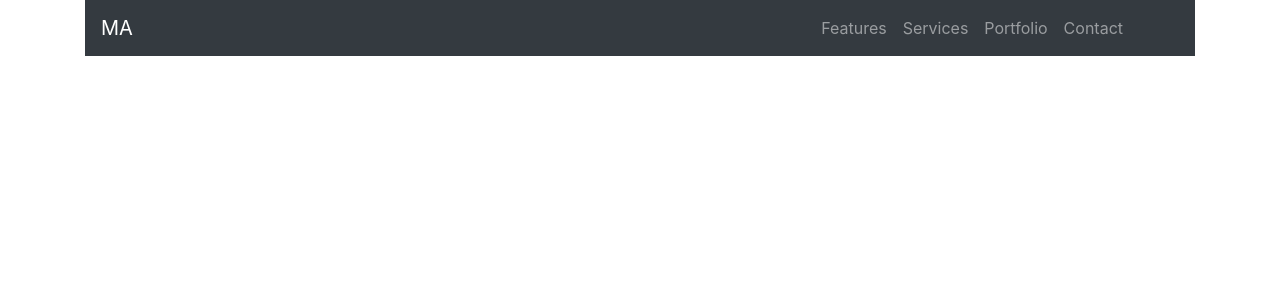
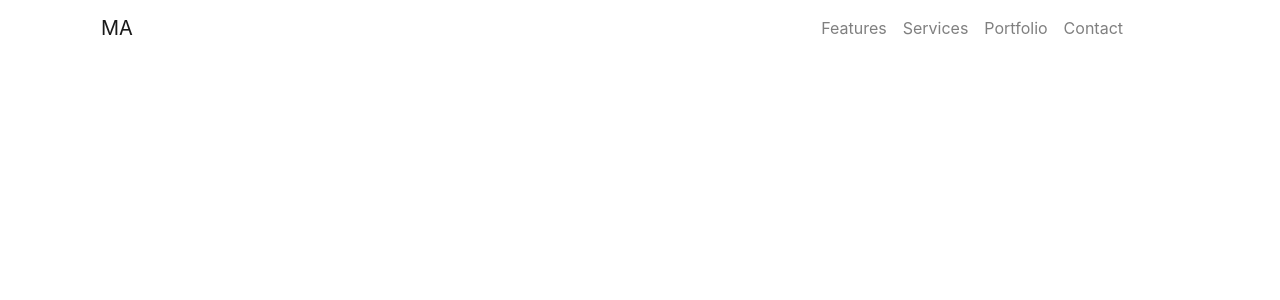
Before and after one commit to muhammadaasim/ma-portfolio, a React (Create React App) app: page / in a window 1280 px wide. Shown: the top 300 px of the page. Built offline with nearby package versions, Linux system fonts and the light colour scheme.

Commit message:
Update Header.js

```diff
--- a/src/Components/Header.js
+++ b/src/Components/Header.js
@@ -6,7 +6,7 @@ const Header = () => {
             <Container>
                 <Row>
                     <Col>
-                        <Navbar collapseOnSelect expand="lg" bg="dark" variant="dark">
+                        <Navbar collapseOnSelect expand="lg" >
                             <Navbar.Brand href="#home">MA</Navbar.Brand>
                             <Navbar.Toggle aria-controls="responsive-navbar-nav" />
                             <Navbar.Collapse id="responsive-navbar-nav">
```
